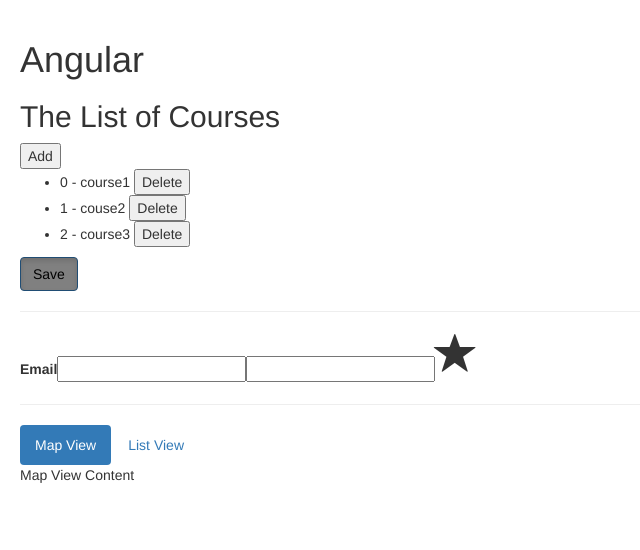
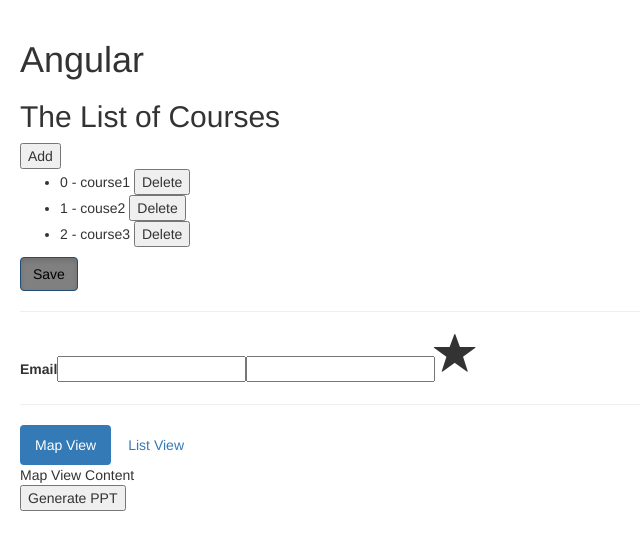
Before and after one commit to stepanenko/sql-info, an Angular app: page / in a window 1280 px wide. Shown: the top 550 px of the page, without its empty margins (0-640 px from the left). Built offline with nearby package versions, Linux system fonts and the light colour scheme.

Commit message:
added pptxgenJS

```diff
--- a/package.json
+++ b/package.json
@@ -20,6 +20,7 @@
     "@angular/platform-browser-dynamic": "~8.1.0",
     "@angular/router": "~8.1.0",
     "bootstrap": "^4.3.1",
+    "pptxgenjs": "^2.6.0",
     "rxjs": "~6.4.0",
     "tslib": "^1.9.0",
     "zone.js": "~0.9.1"
--- a/src/app/app.component.html
+++ b/src/app/app.component.html
@@ -14,3 +14,5 @@
   <div *ngSwitchCase="'list'">List View Content</div>
   <div *ngSwitchDefault>Other...</div>
 </div>
+
+<button (click)="generatePpt()">Generate PPT</button>
--- a/src/app/app.component.ts
+++ b/src/app/app.component.ts
@@ -1,5 +1,6 @@
 import { Component } from '@angular/core';
 import { FavChangedInfo } from './favorite.component';
+import * as PptxGenJS from 'pptxgenjs';
 
 @Component({
   selector: 'app-root',
@@ -14,6 +15,16 @@
 
   viewMode = 'map';
 
+  generatePpt() {
+    const pptx = new PptxGenJS();
+    pptx.setBrowser(true);
+    const slide = pptx.addNewSlide();
+    slide.addText('BONJOUR - CIAO - GUTEN TAG - HELLO - HOLA - NAMASTE - OLÀ - ZDRAS-TVUY-TE - こんにちは - 你好',
+    { x: 0, y: 1, w: '100%', align: 'center', h: 2, color: '0088CC', fill: 'F1F1F1', fontSize: 24 });
+    pptx.save('Sample presentation');
+    console.log(slide);
+  }
+
   onFavoriteChange(newEvent: FavChangedInfo) {
     this.post.isFavorite = !this.post.isFavorite;
     console.log('Favorite changed to: ', newEvent.newValue);
```
Also changed, not shown: 1 other file (tests, documents, lock files or other folders).
